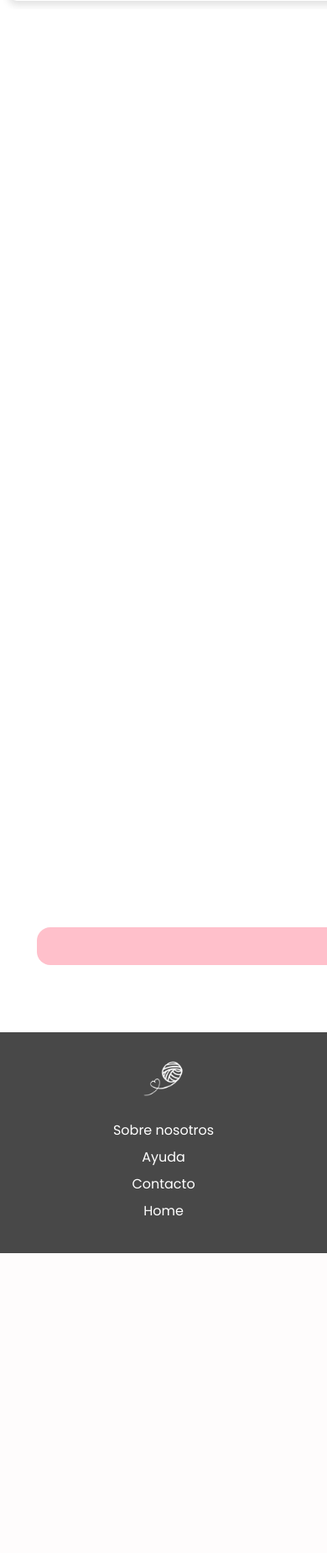
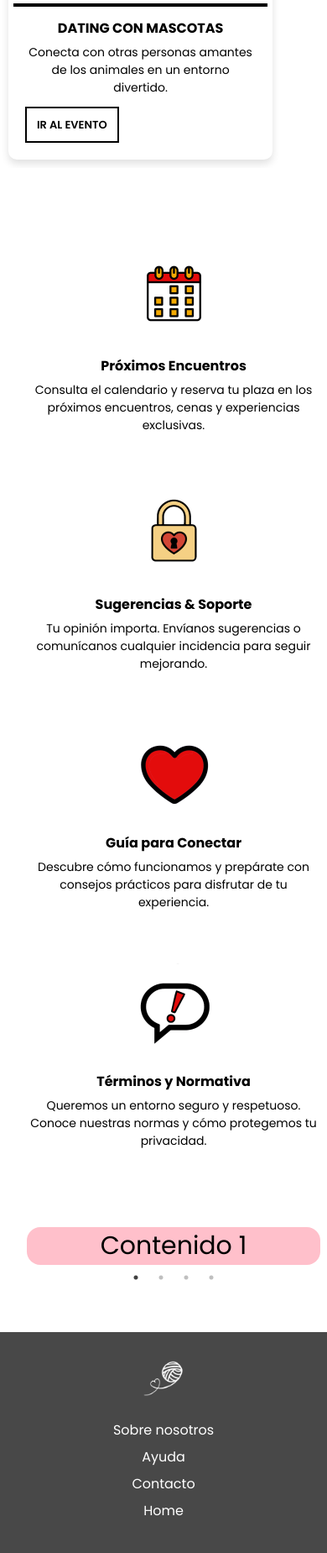
Before and after one commit to BlancaPorcelAlonso/HiloRojo, a PHP site: page / in a window 390 px wide. Shown: the part 3223-5072 px from the top of the page at 84% size. Before the commit the page ends 4715 px from the top, so only its background shows below. Run offline with PHP 8.4, Linux system fonts and the light colour scheme.

Commit message:
responsive

```diff
--- a/view/index.php
+++ b/view/index.php
@@ -72,28 +72,37 @@
                 $(document).ready(function () {
                     $('.your-class').slick({
                         dots: true,
-                        arrows: true,
-                        infinite: true,
-                        slidesToShow: 3,
-                        slidesToScroll: 1,
-
+                        infinite: false,
+                        speed: 300,
+                        slidesToShow: 4,
+                        slidesToScroll: 4,
                         responsive: [
                             {
-                                breakpoint: 770,
+                                breakpoint: 1024,
                                 settings: {
-                                    slidesToShow: 2,
-                                    slidesToScroll: 1,
-                                    arrows: true
+                                    slidesToShow: 3,
+                                    slidesToScroll: 3,
+                                    infinite: true,
+                                    dots: true
                                 }
                             },
                             {
-                                breakpoint: 500,
+                                breakpoint: 600,
+                                settings: {
+                                    slidesToShow: 2,
+                                    slidesToScroll: 2
+                                }
+                            },
+                            {
+                                breakpoint: 480,
                                 settings: {
                                     slidesToShow: 1,
-                                    slidesToScroll: 1,
-                                    arrows: false
+                                    slidesToScroll: 1
                                 }
                             }
+                            // You can unslick at a given breakpoint now by adding:
+                            // settings: "unslick"
+                            // instead of a settings object
                         ]
                     });
                 });
--- a/view/index2.0.css
+++ b/view/index2.0.css
@@ -572,10 +572,7 @@ footer a {
 
 
 
-/* =========================
-   RESPONSIVE EXACTO DEL index-responsive.css
-   Adaptado solo a rutas assets/ y al slider actual
-========================= */
+
 
 /* ===========================
    TABLET (501px–800px)
@@ -656,7 +653,6 @@ footer a {
 
 /* ===========================
    TABLET / MÓVIL GRANDE (≤768px)
-   Igual que el responsive bueno
 =========================== */
 @media (max-width: 768px) {
 
@@ -692,8 +688,6 @@ footer a {
 
     #portada,
     #slider,
-    .your-class,
-    .mi-slider,
     #eventos_cerca,
     #espacio_iconos {
         grid-row: auto !important;
@@ -708,38 +702,15 @@ footer a {
         background-position: center;
     }
 
-    #slider,
-    .your-class,
-    .mi-slider {
+    #slider {
         order: 3;
         display: block !important;
         width: calc(100% - 24px);
         max-width: 100%;
         margin: 0 12px;
-        overflow: hidden;
-        box-sizing: border-box;
     }
 
-    #slider img,
-    .mi-slider img {
-        width: 100%;
-        height: auto;
-        display: block;
-    }
 
-    #slider .slick-slide,
-    .your-class .slick-slide,
-    .mi-slider .slick-slide {
-        padding: 0 8px;
-        box-sizing: border-box;
-    }
-
-    #slider .slick-slide>div,
-    .your-class .slick-slide>div,
-    .mi-slider .slick-slide>div {
-        min-height: 300px;
-        font-size: 24px;
-    }
 
     #eventos_cerca {
         order: 4;
@@ -850,9 +821,7 @@ footer a {
     }
 
     #portada,
-    #slider,
-    .your-class,
-    .mi-slider,
+    #slider
     #eventos_cerca,
     #espacio_iconos {
         grid-row: auto !important;
@@ -869,32 +838,15 @@ footer a {
         margin: 0;
     }
 
-    #slider,
-    .your-class,
-    .mi-slider {
+    #slider {
         order: 4;
         display: block !important;
         width: calc(100% - 24px);
         max-width: 100%;
         margin: 0 12px;
         overflow: hidden;
+        max-width: 100vw;
         box-sizing: border-box;
-    }
-
-    #slider .slick-slide>div,
-    .your-class .slick-slide>div,
-    .mi-slider .slick-slide>div {
-        min-height: 260px;
-        font-size: 22px;
-        padding: 30px 20px;
-    }
-
-    .mi-slider img,
-    #slider img {
-        width: 100%;
-        height: auto;
-        max-height: 230px;
-        object-fit: cover;
     }
 
     #portada div h2 {
```
Lines whose indentation alone changed are shown as unchanged.
